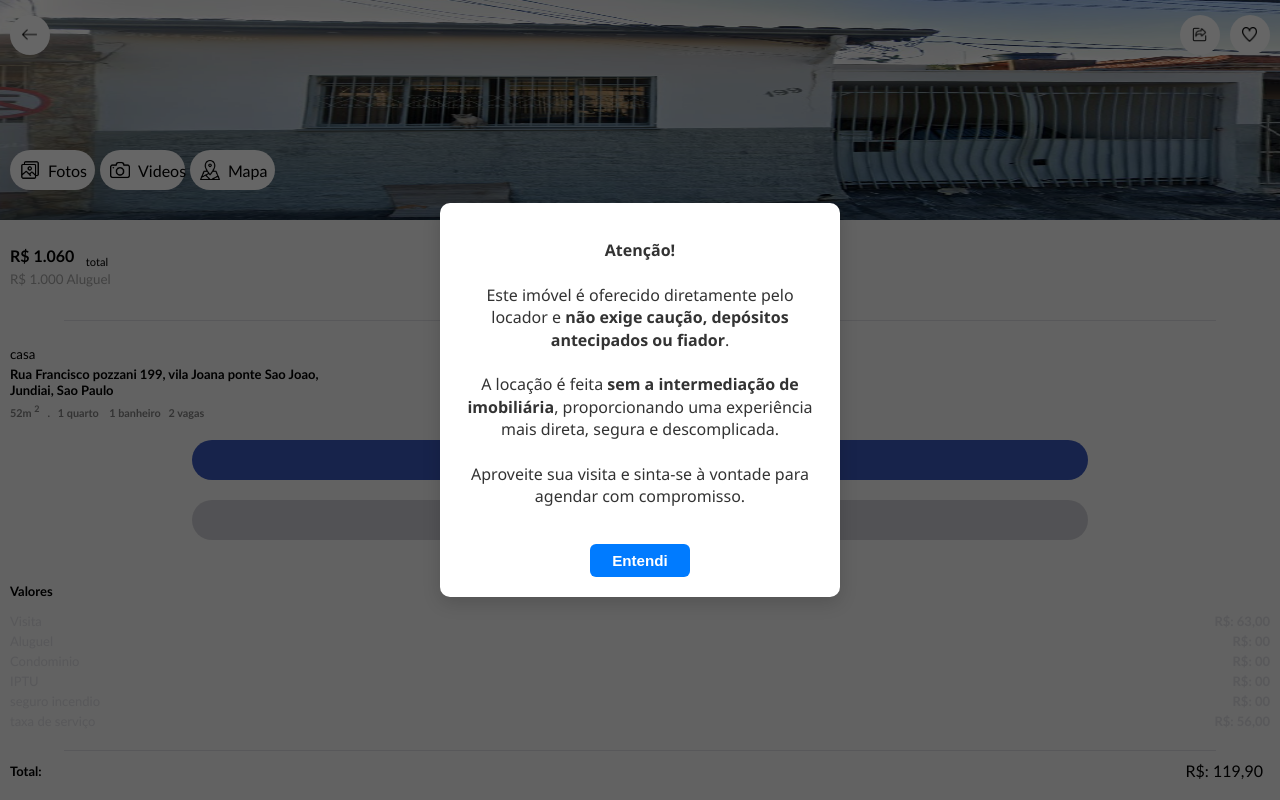
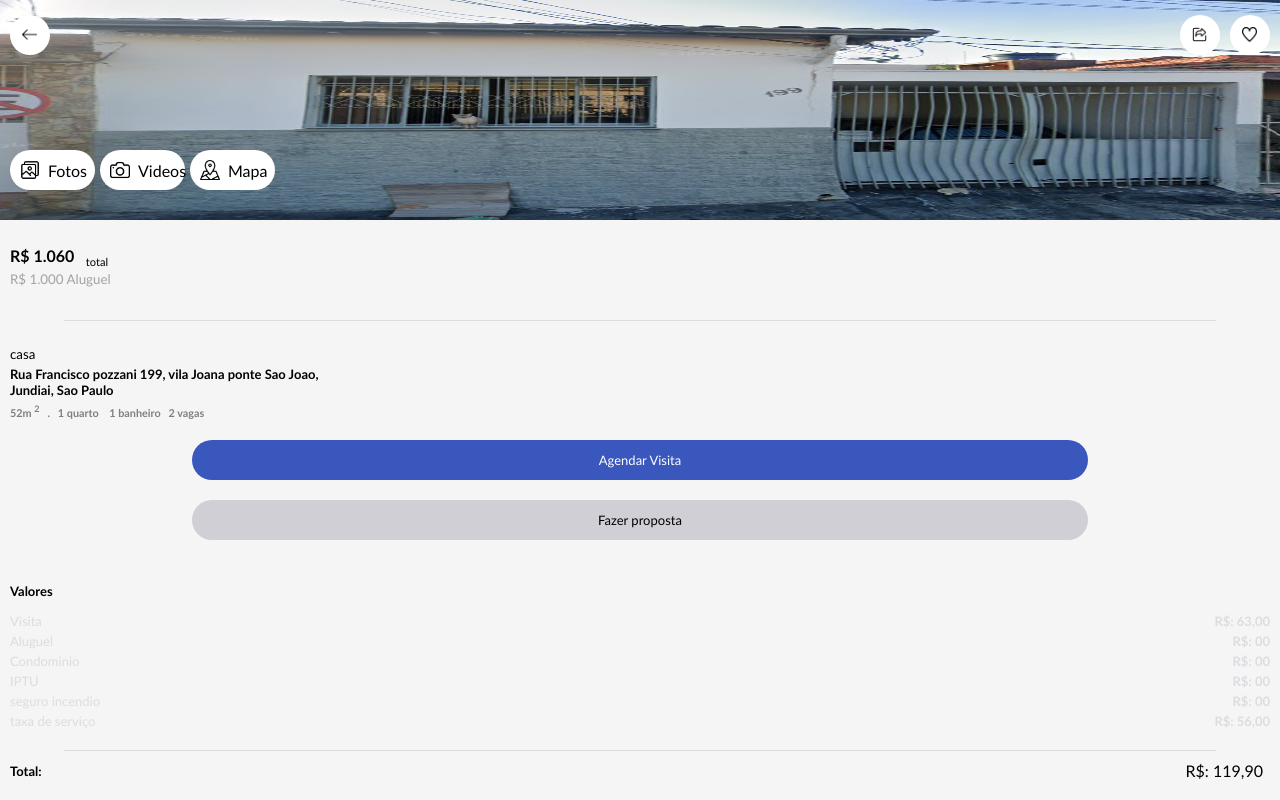
Before and after one commit to cwgameseletronicos/Quintoandarivanlima, a plain HTML site: page index.html in a window 1280 px wide. Shown: the top 800 px of the page. Drawn offline with Linux system fonts and the light colour scheme; a web font is replaced by a local one.

Commit message:
Add files via upload

```diff
--- a/index.html
+++ b/index.html
@@ -8,16 +8,6 @@
 </head>
 <body>
 
-   <div id="modal-aviso" class="modal">
-  <div class="modal-content">
-    <p><strong>Atenção!</strong><br><br>
-      Este imóvel é oferecido diretamente pelo locador e <strong>não exige caução, depósitos antecipados ou fiador</strong>.<br><br>
-      A locação é feita <strong>sem a intermediação de imobiliária</strong>, proporcionando uma experiência mais direta, segura e descomplicada.<br><br>
-      Aproveite sua visita e sinta-se à vontade para agendar com compromisso.
-    </p>
-    <button id="fechar-modal">Entendi</button>
-  </div>
-</div>
 
 
 
@@ -115,14 +105,7 @@
 
     <div class="line2"></div>
 
-    <script>
-  const modal = document.getElementById('modal-aviso');
-  const fecharBtn = document.getElementById('fechar-modal');
 
-  fecharBtn.addEventListener('click', () => {
-    modal.style.display = 'none';
-  });
-</script>
 
 
 
```
